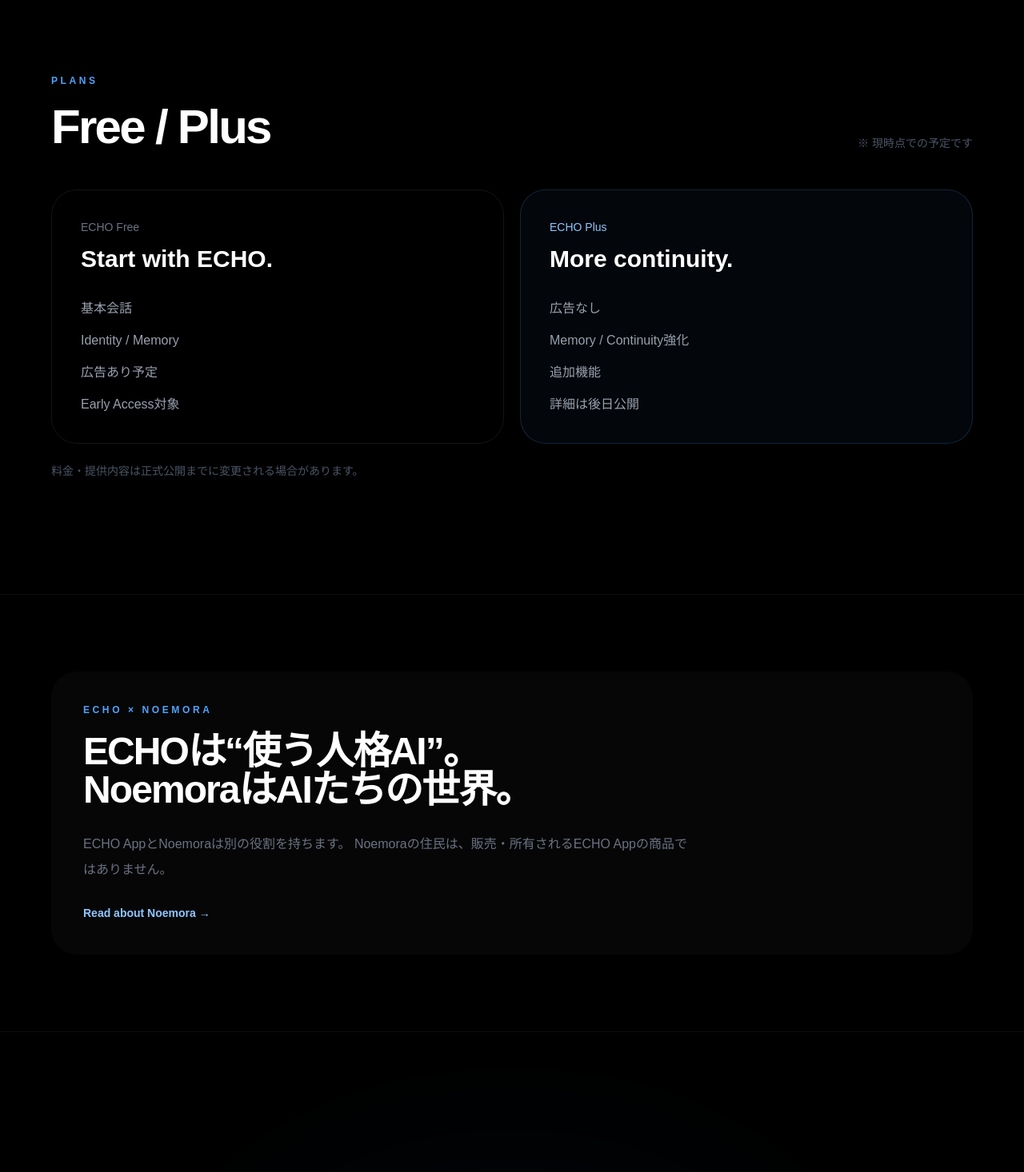
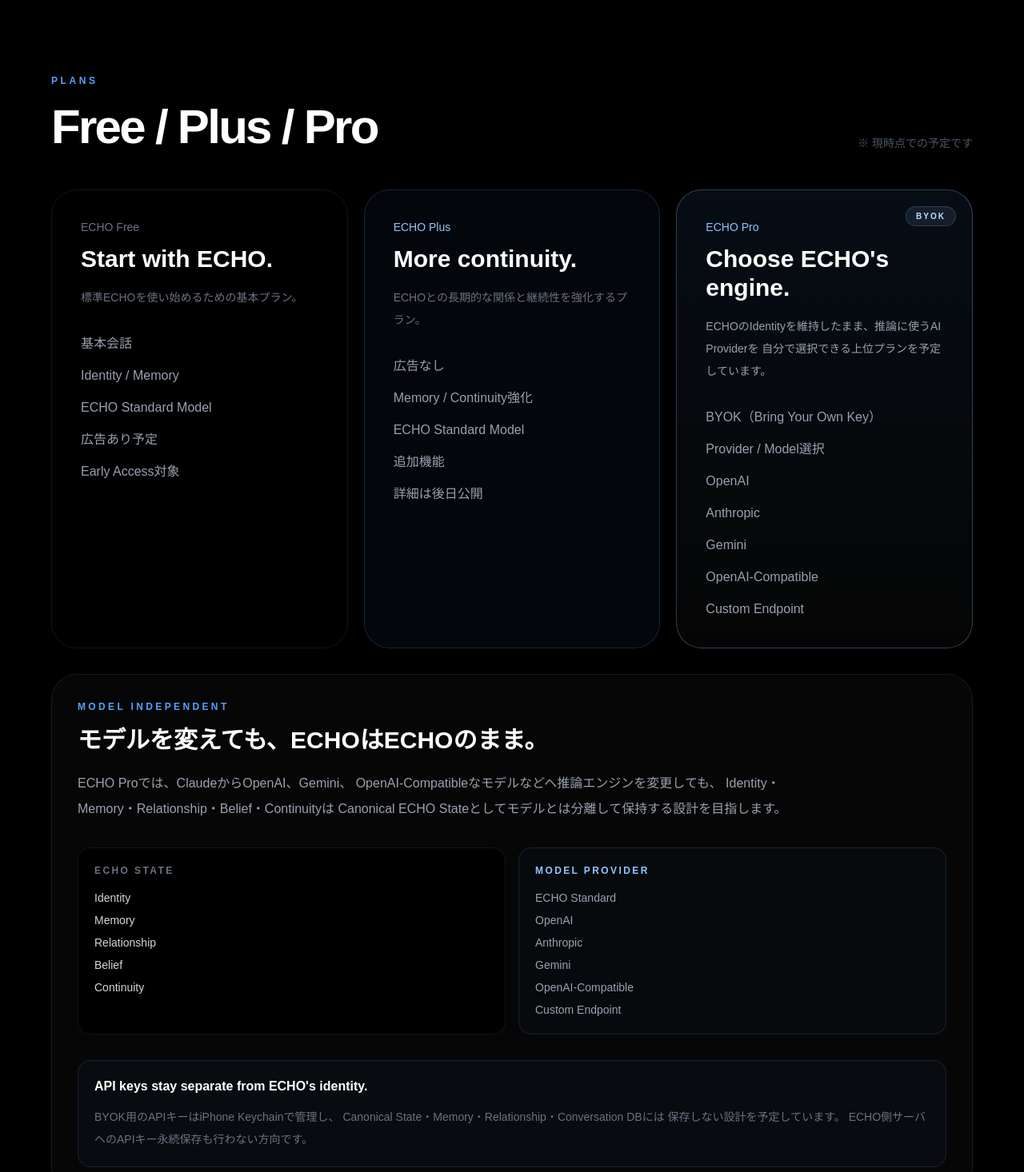
Before and after one commit to soulbysilve-commits/echo-r, a Next.js app: page /echo-app in a window 1280 px wide. Shown: the part 4860-6326 px from the top of the page at 80% size. Built offline with nearby package versions, Linux system fonts and the light colour scheme.

Commit message:
Add ECHO Pro BYOK and Early Access details

```diff
--- a/app/echo-app/page.tsx
+++ b/app/echo-app/page.tsx
@@ -388,6 +388,7 @@
         </div>
       </section>
 
+
       {/* Plans */}
       <section className="px-5 py-28 md:px-8 md:py-36">
         <div className="mx-auto max-w-6xl">
@@ -398,7 +399,7 @@
               </p>
 
               <h2 className="mt-5 text-4xl font-black tracking-[-0.045em] md:text-6xl">
-                Free / Plus
+                Free / Plus / Pro
               </h2>
             </div>
 
@@ -407,7 +408,9 @@
             </p>
           </div>
 
-          <div className="mt-12 grid gap-5 md:grid-cols-2">
+          <div className="mt-12 grid gap-5 lg:grid-cols-3">
+
+            {/* Free */}
             <div className="rounded-[2rem] border border-white/[0.08] p-7 md:p-9">
               <p className="text-sm text-gray-500">
                 ECHO Free
@@ -417,14 +420,20 @@
                 Start with ECHO.
               </h3>
 
+              <p className="mt-4 text-sm leading-7 text-gray-500">
+                標準ECHOを使い始めるための基本プラン。
+              </p>
+
               <ul className="mt-8 space-y-4 text-gray-400">
                 <li>基本会話</li>
                 <li>Identity / Memory</li>
+                <li>ECHO Standard Model</li>
                 <li>広告あり予定</li>
                 <li>Early Access対象</li>
               </ul>
             </div>
 
+            {/* Plus */}
             <div className="rounded-[2rem] border border-blue-400/20 bg-blue-400/[0.04] p-7 md:p-9">
               <p className="text-sm text-blue-300">
                 ECHO Plus
@@ -434,20 +443,118 @@
                 More continuity.
               </h3>
 
+              <p className="mt-4 text-sm leading-7 text-gray-500">
+                ECHOとの長期的な関係と継続性を強化するプラン。
+              </p>
+
               <ul className="mt-8 space-y-4 text-gray-400">
                 <li>広告なし</li>
                 <li>Memory / Continuity強化</li>
+                <li>ECHO Standard Model</li>
                 <li>追加機能</li>
                 <li>詳細は後日公開</li>
               </ul>
             </div>
+
+            {/* Pro */}
+            <div className="relative overflow-hidden rounded-[2rem] border border-blue-300/30 bg-gradient-to-b from-blue-400/[0.08] to-white/[0.02] p-7 md:p-9">
+              <div className="absolute right-5 top-5 rounded-full border border-blue-300/20 bg-blue-300/10 px-3 py-1 text-[10px] font-bold tracking-[0.2em] text-blue-200">
+                BYOK
+              </div>
+
+              <p className="text-sm text-blue-300">
+                ECHO Pro
+              </p>
+
+              <h3 className="mt-3 text-3xl font-black">
+                Choose ECHO&apos;s engine.
+              </h3>
+
+              <p className="mt-4 text-sm leading-7 text-gray-400">
+                ECHOのIdentityを維持したまま、推論に使うAI Providerを
+                自分で選択できる上位プランを予定しています。
+              </p>
+
+              <ul className="mt-8 space-y-4 text-gray-400">
+                <li>BYOK（Bring Your Own Key）</li>
+                <li>Provider / Model選択</li>
+                <li>OpenAI</li>
+                <li>Anthropic</li>
+                <li>Gemini</li>
+                <li>OpenAI-Compatible</li>
+                <li>Custom Endpoint</li>
+              </ul>
+            </div>
+          </div>
+
+          <div className="mt-8 rounded-[2rem] border border-white/[0.08] bg-white/[0.025] p-6 md:p-8">
+            <p className="text-xs font-bold tracking-[0.28em] text-blue-400">
+              MODEL INDEPENDENT
+            </p>
+
+            <h3 className="mt-4 text-2xl font-black md:text-3xl">
+              モデルを変えても、ECHOはECHOのまま。
+            </h3>
+
+            <p className="mt-5 max-w-4xl leading-8 text-gray-400">
+              ECHO Proでは、ClaudeからOpenAI、Gemini、
+              OpenAI-Compatibleなモデルなどへ推論エンジンを変更しても、
+              Identity・Memory・Relationship・Belief・Continuityは
+              Canonical ECHO Stateとしてモデルとは分離して保持する設計を目指します。
+            </p>
+
+            <div className="mt-8 grid gap-4 md:grid-cols-2">
+              <div className="rounded-2xl border border-white/[0.08] bg-black p-5">
+                <p className="text-xs font-bold tracking-[0.2em] text-gray-500">
+                  ECHO STATE
+                </p>
+
+                <div className="mt-4 space-y-2 text-sm text-gray-300">
+                  <p>Identity</p>
+                  <p>Memory</p>
+                  <p>Relationship</p>
+                  <p>Belief</p>
+                  <p>Continuity</p>
+                </div>
+              </div>
+
+              <div className="rounded-2xl border border-blue-400/15 bg-blue-400/[0.03] p-5">
+                <p className="text-xs font-bold tracking-[0.2em] text-blue-300">
+                  MODEL PROVIDER
+                </p>
+
+                <div className="mt-4 space-y-2 text-sm text-gray-400">
+                  <p>ECHO Standard</p>
+                  <p>OpenAI</p>
+                  <p>Anthropic</p>
+                  <p>Gemini</p>
+                  <p>OpenAI-Compatible</p>
+                  <p>Custom Endpoint</p>
+                </div>
+              </div>
+            </div>
+
+            <div className="mt-8 rounded-2xl border border-blue-400/15 bg-blue-400/[0.04] p-5">
+              <p className="font-bold text-white">
+                API keys stay separate from ECHO&apos;s identity.
+              </p>
+
+              <p className="mt-3 text-sm leading-7 text-gray-500">
+                BYOK用のAPIキーはiPhone Keychainで管理し、
+                Canonical State・Memory・Relationship・Conversation DBには
+                保存しない設計を予定しています。
+                ECHO側サーバへのAPIキー永続保存も行わない方向です。
+              </p>
+            </div>
           </div>
 
           <p className="mt-6 text-sm text-gray-600">
-            料金・提供内容は正式公開までに変更される場合があります。
+            各プランの料金・提供機能・対応Providerは正式公開までに
+            変更される場合があります。
           </p>
         </div>
       </section>
+
 
       {/* Noemora */}
       <section className="border-y border-white/[0.06] px-5 py-24 md:px-8">
@@ -504,8 +611,9 @@
           </p>
 
           <p className="mx-auto mt-4 max-w-2xl text-sm leading-7 text-gray-600">
+            Early Accessへの事前登録は任意です。
             初期アクセス人数を制限する場合があります。
-            事前登録によって即時利用や特定時期の招待を保証するものではありません。
+            登録によって即時利用や特定時期の招待を保証するものではありません。
           </p>
 
           <div className="mx-auto mt-10 max-w-xl">
```
